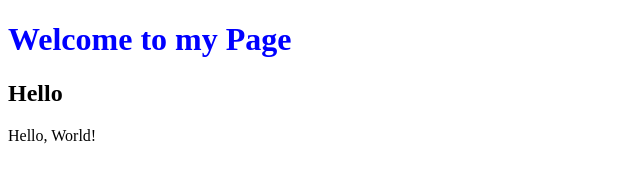
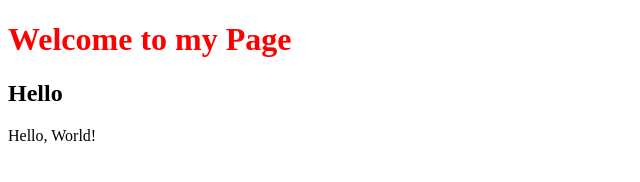
Before and after one commit to dothai15101999/hello, a plain HTML site: page index.html in a window 1280 px wide. Shown: the whole page, without its empty margins (0-640 px from the left). Drawn offline with Linux system fonts and the light colour scheme.

Commit message:
add color

```diff
--- a/index.html
+++ b/index.html
@@ -7,7 +7,7 @@
     <title>Hello!</title>
 </head>
 <body>
-    <h1 style="color: blue;">Welcome to my Page</h1>
+    <h1 style="color:red;">Welcome to my Page</h1>
     <h2>Hello</h2>
     Hello, World!
 
```
